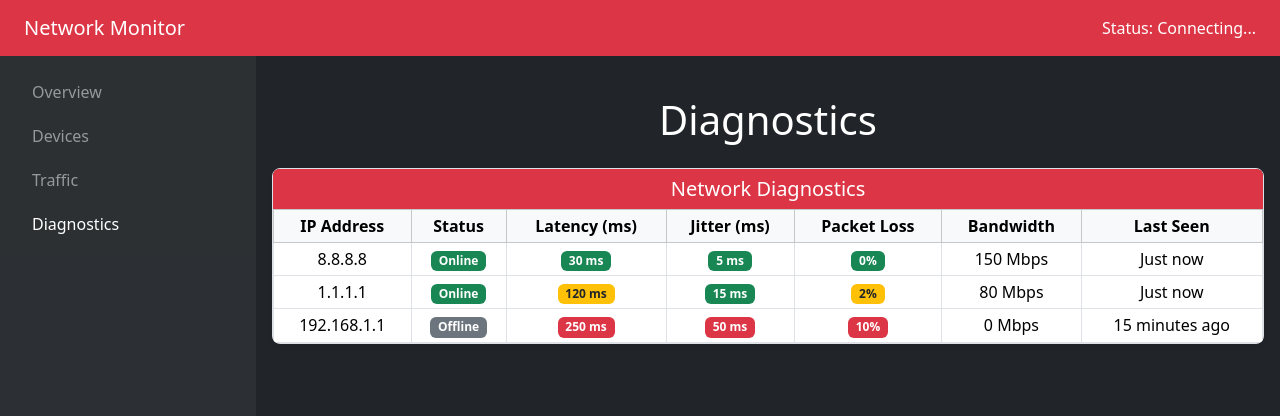
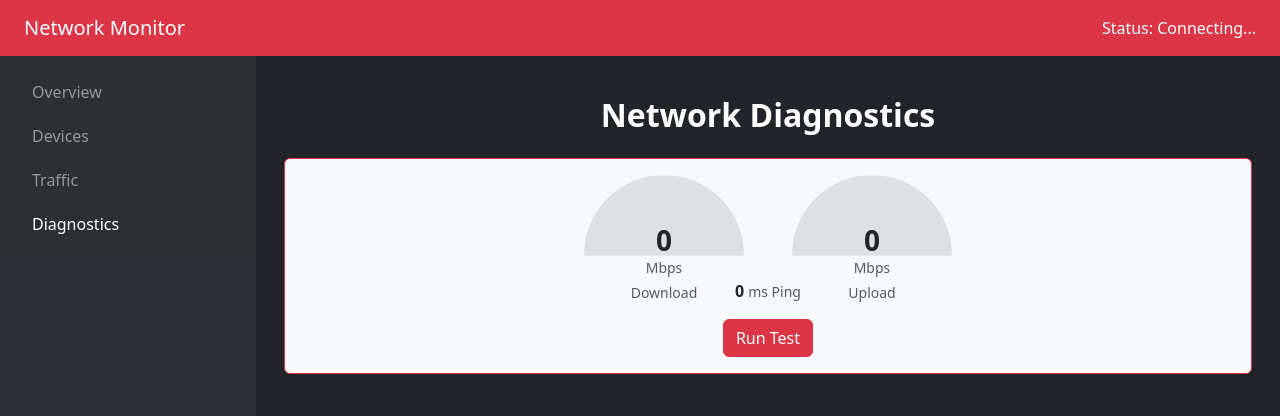
Before and after one commit to VladVirlan/network-monitor, a React (Vite) app: page / in a window 1280 px wide. Both pictures are taken after a click on the button "Diagnostics". Shown: the top 416 px of the page. Built offline with nearby package versions, Linux system fonts and the light colour scheme.

Commit message:
Revamped Diagnostics.tsx
It now shows download speed, upload speed, and ping instead of the previous table displaying various information.

```diff
--- a/src/App.css
+++ b/src/App.css
@@ -52,3 +52,40 @@ body {
         min-width: 50%;
     }
 }
+
+/* PULSE STYLES */
+
+@keyframes pulse {
+    0% {
+        transform: scale(1);
+    }
+    70% {
+        transform: scale(1.05);
+    }
+    100% {
+        transform: scale(1);
+    }
+}
+
+.pulse-animate {
+    animation: pulse 0.75s infinite;
+}
+
+/* SPEED GAUGE STYLES */
+
+.speed-gauge-wrapper {
+    width: 160px;
+    height: 80px;
+}
+
+.speed-gauge {
+    width: 160px;
+    height: 160px;
+    border-radius: 50%;
+    background: conic-gradient(
+        from 270deg,
+        var(--progress-colour) calc(var(--progress) * 180deg),
+        rgba(0, 0, 0, 0.1) 0
+    );
+    clip-path: inset(0 0 50% 0);
+}
--- /dev/null
+++ b/src/components/diagnostics-components/DiagnosticsCard.tsx
@@ -0,0 +1,52 @@
+import PingStat from "./PingStat";
+import SpeedCircle from "./SpeedCircle";
+
+interface Props {
+    isTesting: boolean;
+    download: number | null;
+    upload: number | null;
+    latency: number | null;
+    onRunTest: () => void;
+}
+
+const DiagnosticsCard = ({
+    isTesting,
+    download,
+    upload,
+    latency,
+    onRunTest,
+}: Props) => {
+    return (
+        <div className="card bg-light text-dark border-danger shadow-sm text-center mb-4">
+            <div className="card-body">
+                <div className="d-flex justify-content-center gap-5 mb-4">
+                    <SpeedCircle
+                        value={download}
+                        isTesting={isTesting}
+                        unit="Mbps"
+                        label="Download"
+                    />
+
+                    <SpeedCircle
+                        value={upload}
+                        isTesting={isTesting}
+                        unit="Mbps"
+                        label="Upload"
+                    />
+                </div>
+
+                <PingStat isTesting={isTesting} latency={latency} />
+
+                <button
+                    className="btn btn-danger mt-3"
+                    onClick={onRunTest}
+                    disabled={isTesting}
+                >
+                    Run Test
+                </button>
+            </div>
+        </div>
+    );
+};
+
+export default DiagnosticsCard;
--- /dev/null
+++ b/src/components/diagnostics-components/DiagnosticsStatGroup.tsx
@@ -0,0 +1,20 @@
+import { Stat } from "../../types/stats";
+import Loader from "../Loader";
+import StatGroup from "../stat-cards/StatGroup";
+
+interface Props {
+    isTesting: boolean;
+    stats: Stat[];
+}
+
+const DiagnosticsStatGroup = ({ isTesting, stats }: Props) => {
+    if (isTesting) {
+        return <Loader message="Running diagnostics..." height={150} />;
+    }
+    if (stats.length > 0) {
+        return <StatGroup stats={stats} />;
+    }
+    return null;
+};
+
+export default DiagnosticsStatGroup;
--- /dev/null
+++ b/src/components/diagnostics-components/PingStat.tsx
@@ -0,0 +1,23 @@
+import useCountUp from "../hooks/useCountUp";
+
+interface Props {
+    isTesting: boolean;
+    latency: number | null;
+}
+
+const PingStat = ({ isTesting, latency }: Props) => {
+    const animatedLatency = useCountUp(latency ?? 0);
+
+    return (
+        <div className="d-flex justify-content-center mt-2">
+            <div className="text-center">
+                <span className="fw-bold">
+                    {isTesting ? "..." : animatedLatency}
+                </span>
+                <span className="text-muted small ms-1">{"ms Ping"}</span>
+            </div>
+        </div>
+    );
+};
+
+export default PingStat;
--- /dev/null
+++ b/src/components/diagnostics-components/SpeedCircle.tsx
@@ -0,0 +1,67 @@
+import useCountUp from "../hooks/useCountUp";
+import { Colour } from "../../types/colours";
+
+interface Props {
+    value: number | null;
+    isTesting: boolean;
+    colour?: Colour;
+    unit: string;
+    label: string;
+}
+
+const MAX_SPEED = 200;
+
+const SpeedCircle = ({
+    value,
+    isTesting,
+    colour = "danger",
+    unit,
+    label,
+}: Props) => {
+    const animatedValue = useCountUp(value ?? 0);
+    const progress = Math.min((animatedValue ?? 0) / MAX_SPEED, 1);
+
+    return (
+        <div className="d-flex flex-column align-items-center">
+            <div className="speed-gauge-wrapper">
+                <div
+                    className={`speed-gauge ${
+                        isTesting ? "pulse-animate" : ""
+                    }`}
+                    style={
+                        {
+                            "--progress": progress,
+                            "--progress-colour": `var(--bs-${colour})`,
+                        } as React.CSSProperties
+                    }
+                ></div>
+
+                <div
+                    className="speed-marker"
+                    style={
+                        {
+                            "--progress": progress,
+                            "--progress-colour": `var(--bs-${colour})`,
+                        } as React.CSSProperties
+                    }
+                ></div>
+            </div>
+
+            <div
+                className="d-flex flex-column align-items-center"
+                style={{
+                    position: "absolute",
+                    top: "30%",
+                }}
+            >
+                <h3 className="fw-bold mb-0">
+                    {isTesting ? "..." : animatedValue}
+                </h3>
+                <small className="text-muted">{unit}</small>
+                <div className="mt-1 small text-muted">{label}</div>
+            </div>
+        </div>
+    );
+};
+
+export default SpeedCircle;
--- /dev/null
+++ b/src/components/hooks/useCountUp.ts
@@ -0,0 +1,26 @@
+import { useEffect, useState } from "react";
+
+const useCountUp = (target: number, duration = 1500) => {
+    const [value, setValue] = useState(0);
+
+    useEffect(() => {
+        let start: number | null = null;
+        let frame: number;
+
+        const step = (timestamp: number) => {
+            if (!start) start = timestamp;
+            const progress = Math.min((timestamp - start) / duration, 1);
+            setValue(Number((target * progress).toFixed(1)));
+            if (progress < 1) {
+                frame = requestAnimationFrame(step);
+            }
+        };
+
+        frame = requestAnimationFrame(step);
+        return () => cancelAnimationFrame(frame);
+    }, [target, duration]);
+
+    return value;
+}
+
+export default useCountUp;
--- /dev/null
+++ b/src/components/hooks/useDiagnostics.ts
@@ -0,0 +1,22 @@
+import { useState } from "react";
+import { DiagnosticsResult } from "../../types/diagnostics";
+import { diagnostics } from "../../stats/diagnosticsStats";
+
+const useDiagnostics = () => {
+const [isTesting, setIsTesting] = useState(false);
+    const [results, setResults] = useState<DiagnosticsResult | null>(null);
+
+    const runTest = async () => {
+        setIsTesting(true);
+        setResults(null);
+
+        await new Promise((r) => setTimeout(r, 1500));
+
+        setResults(diagnostics);
+        setIsTesting(false);
+    };
+
+    return { isTesting, results, runTest };
+}
+
+export default useDiagnostics;
--- a/src/components/main-content-cards/Diagnostics.tsx
+++ b/src/components/main-content-cards/Diagnostics.tsx
@@ -1,21 +1,26 @@
-import Table from "../table/Table.tsx";
-import { Diagnostic } from "../../types/diagnostics.ts";
-import { diagnostics } from "../../stats/diagnosticsStats.ts";
-import { diagnosticColumns } from "../../stats/diagnosticColumns.tsx";
+import { Stat } from "../../types/stats";
+import DiagnosticsCard from "../diagnostics-components/DiagnosticsCard";
+import DiagnosticsStatGroup from "../diagnostics-components/DiagnosticsStatGroup";
+import useDiagnostics from "../hooks/useDiagnostics";
+import { mapDiagnosticsToStats } from "../../stats/diagnosticsStats";
 
 const Diagnostics = () => {
+    const { isTesting, results, runTest } = useDiagnostics();
+    const stats: Stat[] = results ? mapDiagnosticsToStats(results) : [];
+
     return (
-        <div className="mt-4">
-            <h1 className="mb-4">Diagnostics</h1>
-            <div className="border shadow-sm rounded-3">
-                <div className="bg-danger text-white px-3 py-2 rounded-top">
-                    <h5 className="mb-0">Network Diagnostics</h5>
-                </div>
-                <Table<Diagnostic>
-                    data={diagnostics}
-                    columns={diagnosticColumns}
-                />
-            </div>
+        <div className="container py-4">
+            <h2 className="mb-4 fw-bold">Network Diagnostics</h2>
+
+            <DiagnosticsCard
+                isTesting={isTesting}
+                download={results?.downloadSpeed ?? null}
+                upload={results?.uploadSpeed ?? null}
+                latency={results?.latency ?? null}
+                onRunTest={runTest}
+            />
+
+            <DiagnosticsStatGroup isTesting={isTesting} stats={stats} />
         </div>
     );
 };
--- a/src/stats/diagnosticColumns.tsx
+++ /dev/null
@@ -1,70 +0,0 @@
-import { Diagnostic } from "../types/diagnostics.ts";
-import { Column } from "../components/table/Row.tsx";
-import {
-    getLatencyStatus,
-    getStatusBadge,
-    getOnlineBadge,
-    getJitterStatus,
-    getPacketLossStatus,
-} from "./diagnosticsStats.ts";
-
-export const diagnosticColumns: Column<Diagnostic>[] = [
-    {
-        key: "ip",
-        header: "IP Address",
-    },
-    {
-        key: "online",
-        header: "Status",
-        className: "d-none d-md-table-cell",
-        render: (online: boolean) => {
-            const badgeClass = getOnlineBadge(online);
-            return (
-                <span className={`badge ${badgeClass}`}>
-                    {online ? "Online" : "Offline"}
-                </span>
-            );
-        },
-    },
-    {
-        key: "latency",
-        header: "Latency (ms)",
-        render: (value: number) => {
-            const status = getLatencyStatus(value);
-            const badgeClass = getStatusBadge(status);
-            return <span className={`badge ${badgeClass}`}>{value} ms</span>;
-        },
-    },
-    {
-        key: "jitter",
-        header: "Jitter (ms)",
-        className: "d-none d-lg-table-cell",
-        render: (value: number) => {
-            const status = getJitterStatus(value);
-            const badgeClass = getStatusBadge(status);
-            return <span className={`badge ${badgeClass}`}>{value} ms</span>;
-        },
-    },
-    {
-        key: "packetLoss",
-        header: "Packet Loss",
-        className: "d-none d-md-table-cell",
-        render: (value: number) => {
-            const status = getPacketLossStatus(value);
-            const badgeClass = getStatusBadge(status);
-            return <span className={`badge ${badgeClass}`}>{value}%</span>;
-        },
-    },
-    {
-        key: "bandwidth",
-        header: "Bandwidth",
-        className: "d-none d-lg-table-cell",
-        render: (value: number) => <span>{value} Mbps</span>,
-    },
-    {
-        key: "lastSeen",
-        header: "Last Seen",
-        className: "d-none d-lg-table-cell",
-        render: (value: string) => <span>{value}</span>,
-    },
-];
--- a/src/stats/diagnosticsStats.ts
+++ b/src/stats/diagnosticsStats.ts
@@ -1,64 +1,58 @@
-import { Diagnostic } from "../types/diagnostics.ts";
+import { DiagnosticsResult } from "../types/diagnostics";
+import { Stat } from "../types/stats";
 
-export const getOnlineBadge = (online: boolean) => {
-    return online ? "bg-success" : "bg-secondary";
+export const diagnostics: DiagnosticsResult = {
+    downloadSpeed: 92.4,
+    uploadSpeed: 21.3,
+    latency: 16,
+    jitter: 3,
+    publicIp: "203.0.113.45",
+    localIp: "192.168.1.42",
+    dnsTime: 27,
+    packetLoss: 0.2,
 };
 
-export const getStatusBadge = (status: "low" | "medium" | "high") => {
-    switch (status) {
-        case "low":
-            return "bg-success";
-        case "medium":
-            return "bg-warning text-dark";
-        case "high":
-            return "bg-danger";
-    }
-};
-
-export const getLatencyStatus = (latency: number) => {
-    if (latency < 100) return "low";
-    if (latency < 200) return "medium";
-    return "high";
-};
-
-export const getJitterStatus = (jitter: number) => {
-    if (jitter < 20) return "low";
-    if (jitter < 50) return "medium";
-    return "high";
-};
-
-export const getPacketLossStatus = (packetLoss: number) => {
-    if (packetLoss === 0) return "low";
-    if (packetLoss <= 5) return "medium";
-    return "high";
-};
-
-export const diagnostics: Diagnostic[] = [
+export function mapDiagnosticsToStats(results: DiagnosticsResult): Stat[] {
+    return [
         {
-        ip: "8.8.8.8",
-        latency: 30,
-        online: true,
-        packetLoss: 0,
-        jitter: 5,
-        lastSeen: "Just now",
-        bandwidth: 150,
+            title: "Download Speed",
+            value: `${results.downloadSpeed} Mbps`,
+            info: "Measured throughput from test server to your device.",
         },
         {
-        ip: "1.1.1.1",
-        latency: 120,
-        online: true,
-        packetLoss: 2,
-        jitter: 15,
-        lastSeen: "Just now",
-        bandwidth: 80,
+            title: "Upload Speed",
+            value: `${results.uploadSpeed} Mbps`,
+            info: "Measured throughput from your device to test server.",
         },
         {
-        ip: "192.168.1.1",
-        latency: 250,
-        online: false,
-        packetLoss: 10,
-        jitter: 50,
-        lastSeen: "15 minutes ago",
-        bandwidth: 0,
+            title: "Latency",
+            value: `${results.latency} ms`,
+            info: "Average round-trip time for packets.",
+        },
+        {
+            title: "Jitter",
+            value: `${results.jitter} ms`,
+            info: "Variation in packet latency.",
+        },
+        {
+            title: "Public IP",
+            value: results.publicIp,
+            info: "Your external-facing IP address.",
+        },
+        {
+            title: "Local IP",
+            value: results.localIp,
+            info: "Your machine's internal network address.",
+        },
+        {
+            title: "DNS Time",
+            value: `${results.dnsTime} ms`,
+            info: "Time taken to resolve a hostname.",
+        },
+        {
+            title: "Packet Loss",
+            value: `${results.packetLoss}%`,
+            info: "Percentage of lost packets during the test.",
         },
     ];
+}
--- a/src/types/diagnostics.ts
+++ b/src/types/diagnostics.ts
@@ -1 +1 @@
-export type Diagnostic = { ip: string; online: boolean; latency: number; jitter: number; packetLoss: number; bandwidth: number; lastSeen: string; };
+export type DiagnosticsResult = { downloadSpeed: number; uploadSpeed: number; latency: number; jitter: number; publicIp: string; localIp: string; dnsTime: number; packetLoss: number; };
```
Lines whose indentation alone changed are shown as unchanged.
